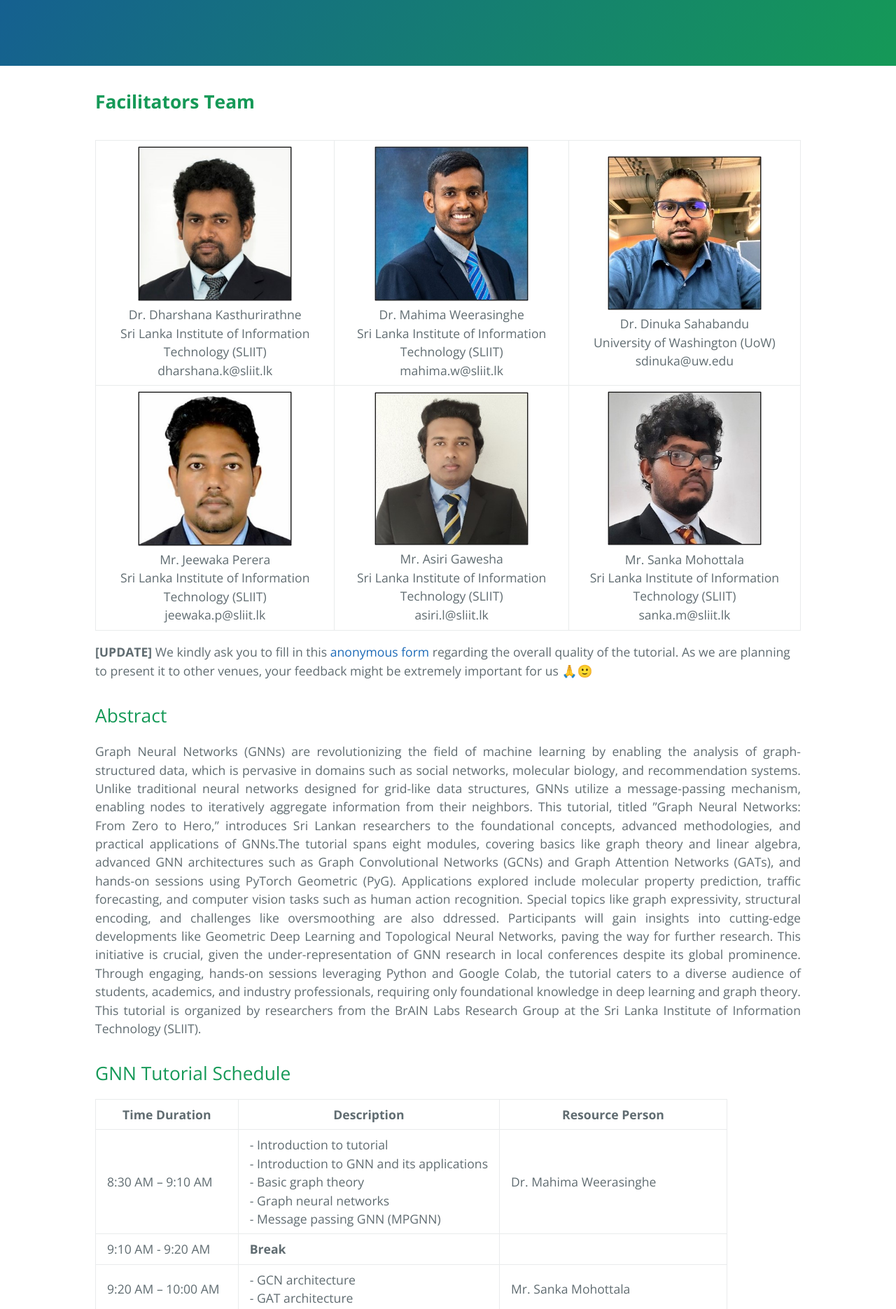
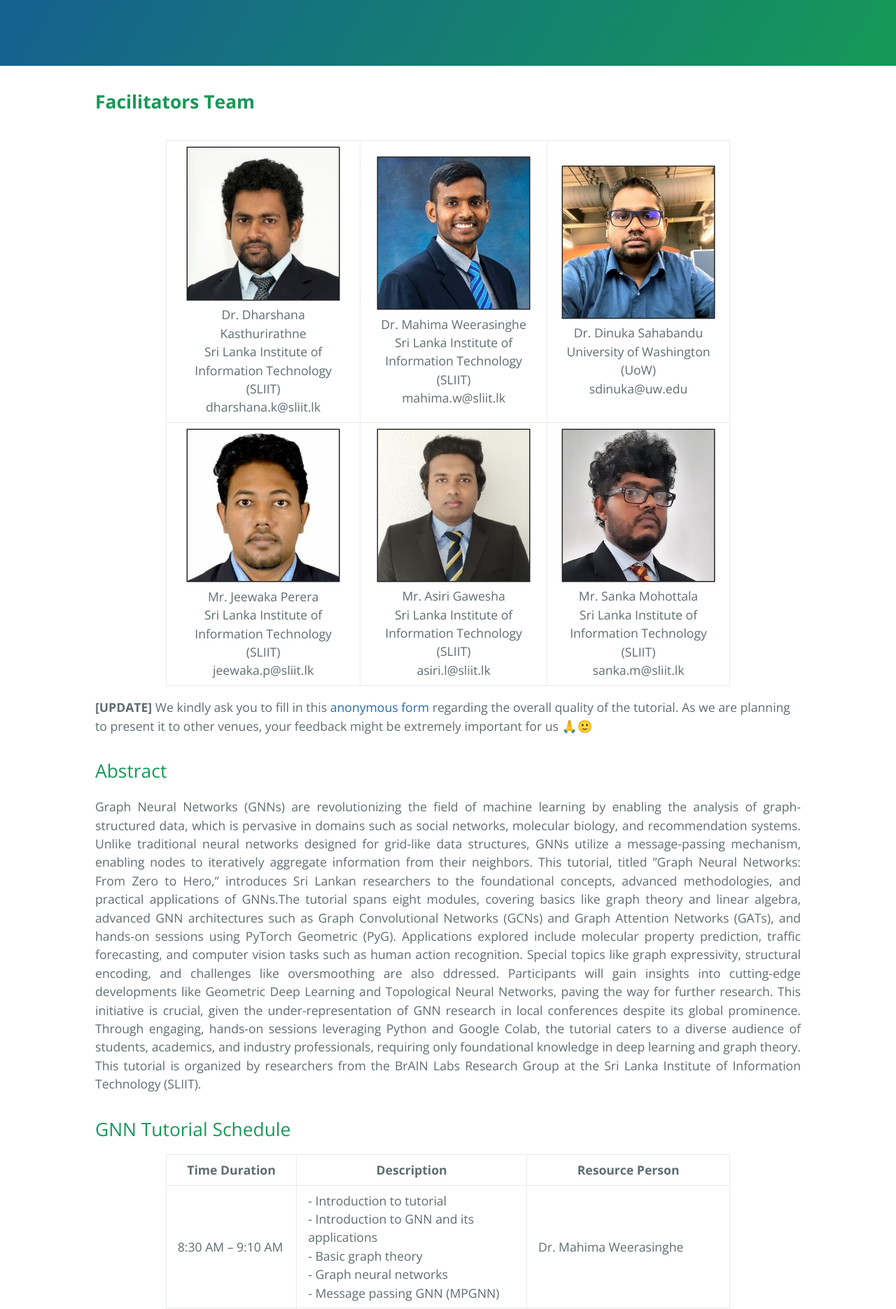
Before and after one commit to tinyml-in-action/tinyml-in-action.github.io, a Jekyll site: the page built from index.md, in a window 1280 px wide. Shown: the part 367-2237 px from the top of the page at 70% size. Built offline with Jekyll 4.4.1, drawn with Linux system fonts in a browser that asks for light colours.

Commit message:
new update 4

```diff
--- a/assets/css/style.scss
+++ b/assets/css/style.scss
@@ -48,3 +48,9 @@
       min-width: 200px;
     }
 }
+// Center regular tables (like the schedule table)
+.main-content table {
+    margin-left: auto;
+    margin-right: auto;
+    width: 80%;  // You can adjust this value
+}
```
